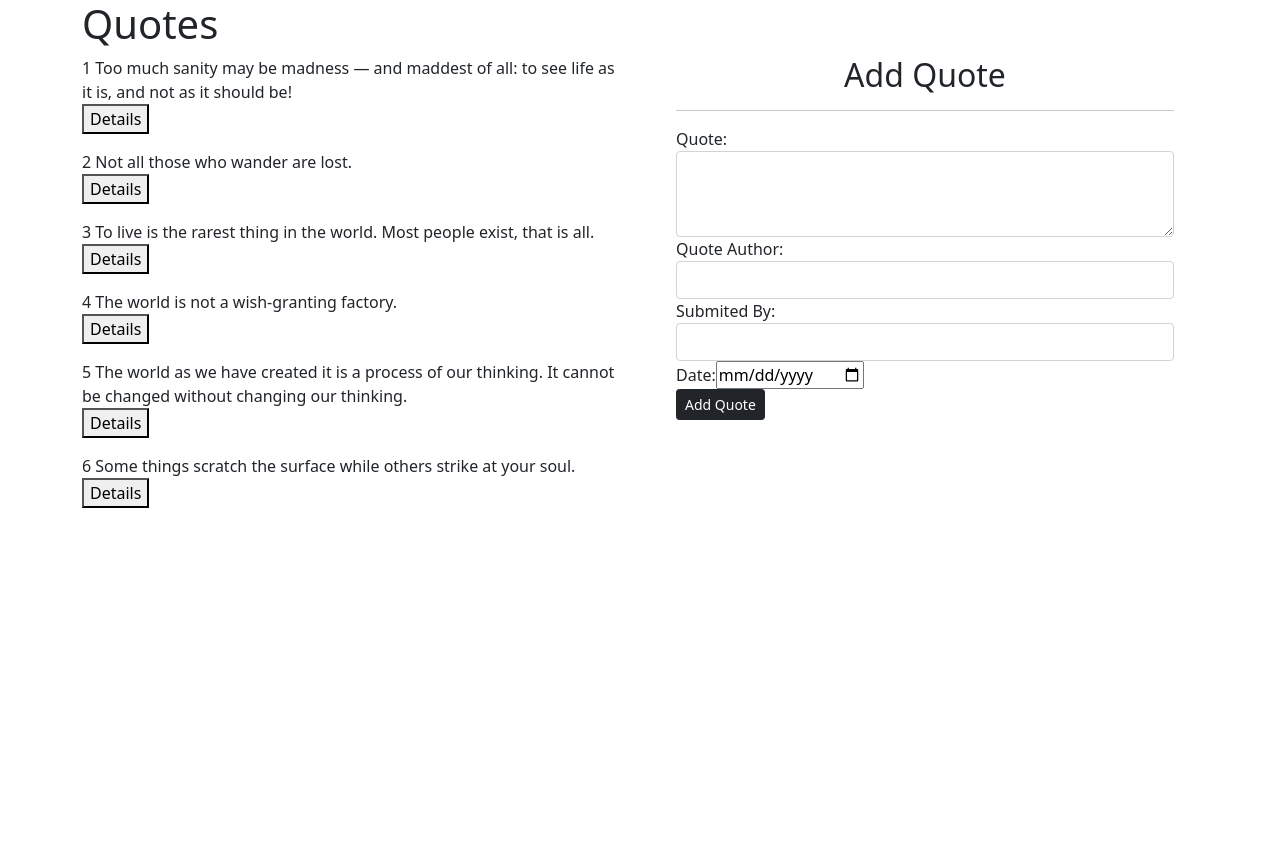
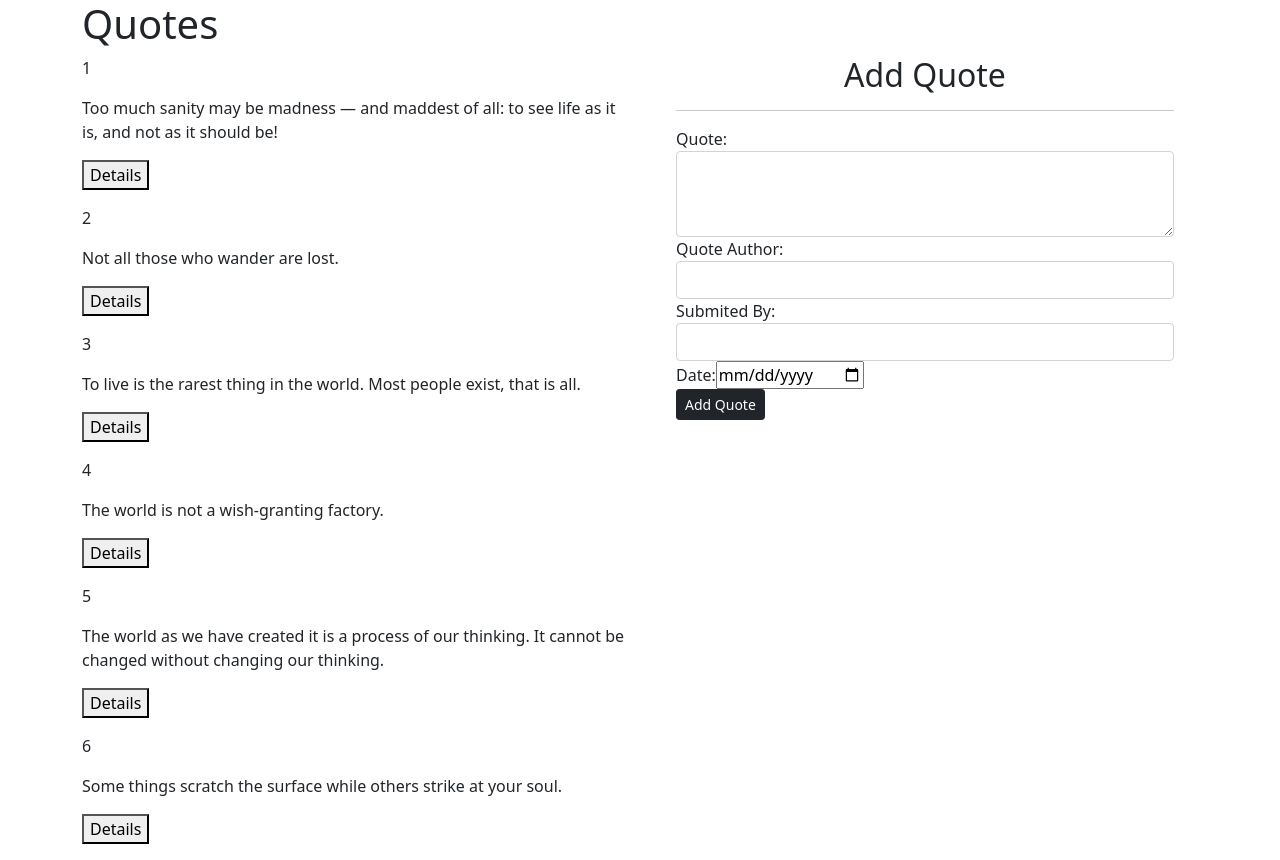
Before and after one commit to lydiah1wachira/angular-quotes-app, an Angular app: page / in a window 1280 px wide. Before the commit the page ends 800 px from the top, so only its background shows below. Built offline with nearby package versions, Linux system fonts and the light colour scheme.

Commit message:
create a function to get the quote with the highest nnumber of upvotes and highlight it.

```diff
--- a/src/app/highlight.directive.ts
+++ b/src/app/highlight.directive.ts
@@ -1,10 +1,13 @@
-import { Directive } from '@angular/core';
+import { Directive, ElementRef, HostListener } from '@angular/core';
 
 @Directive({
   selector: '[appHighlight]'
 })
 export class HighlightDirective {
 
-  constructor() { }
+  constructor(private elem:ElementRef) {
+    this.elem.nativeElement.style.backgroundColor="	#FFD700";
+   }
+
 
 }
--- a/src/app/quote-detail/quote-detail.component.html
+++ b/src/app/quote-detail/quote-detail.component.html
@@ -1,12 +1,12 @@
 <link rel="stylesheet"
   href="https://cdn.jsdelivr.net/npm/boxicons@latest/css/boxicons.min.css">
-<p>{{ quote.author }}</p>
-<p>{{ quote.submittedBy }}</p>
-<p>{{ quote.datePosted | date }}</p>
+<p>Author:{{ quote.author }}</p>
+<p> Submitted by: {{ quote.submittedBy }}</p>
+<p>Posted on: {{ quote.datePosted | date }}</p>
 <p>posted {{ quote.datePosted|dateCount }} days ago </p>
 
 <div class="upvote">
-  <button (click)='upvote()'><i class='bx bxs-upvote bx-tada bx-rotate-90' ></i> {{ quote.upvote }}</button>
+  <button (click)='upvote()'><i class='bx bxs-upvote bx-tada bx-rotate-90'  ></i> {{ quote.upvote }}</button>
 </div>
 
 <div class="downvote">
--- a/src/app/quote-detail/quote-detail.component.ts
+++ b/src/app/quote-detail/quote-detail.component.ts
@@ -24,6 +24,7 @@ export class QuoteDetailComponent implements OnInit {
     this.quote.downvote+=1;
   }
 
+
   constructor() { }
 
   ngOnInit(): void {
--- a/src/app/quote/quote.component.html
+++ b/src/app/quote/quote.component.html
@@ -3,9 +3,10 @@
 
   <div class="row">
     <div class="col-md-6">
-      <div *ngFor="let quote of quotes; let i = index">
-        {{ quote.id }}
-        {{ quote.quoteText }}
+      <div *ngFor="let quote of quotes; let i = index" >
+       <p>{{ quote.id }}</p>
+       <p appHighlight *ngIf="highestUpvote()===quote.upvote && quote.upvote>0">{{ quote.quoteText }}</p>
+       <p  *ngIf="highestUpvote()!==quote.upvote || quote.upvote===0">{{quote.quoteText}}</p>
         <p>
           <button (click)="toggleQuoteDetails(i)">Details</button>
         </p>
--- a/src/app/quote/quote.component.ts
+++ b/src/app/quote/quote.component.ts
@@ -18,6 +18,10 @@ export class QuoteComponent implements OnInit {
 
 
   ];
+
+  preNum!:number
+  lastNum!:number
+  counter!:number
 
   addNewQuote(quote: any){
     let quoteLength = this.quotes.length;
@@ -41,6 +45,17 @@ export class QuoteComponent implements OnInit {
     }
   }
 
+  highestUpvote(){
+    this.preNum = 0
+    this.lastNum = 0
+
+    for(this.counter=0 ; this.counter < this.quotes.length; this.counter++) {
+      this.lastNum = this.quotes[this.counter].upvote;
+      if(this.lastNum > this.preNum){this.preNum = this.lastNum}
+    }
+    return  this.preNum
+  }
+
   constructor() { }
 
   ngOnInit(): void {
```
